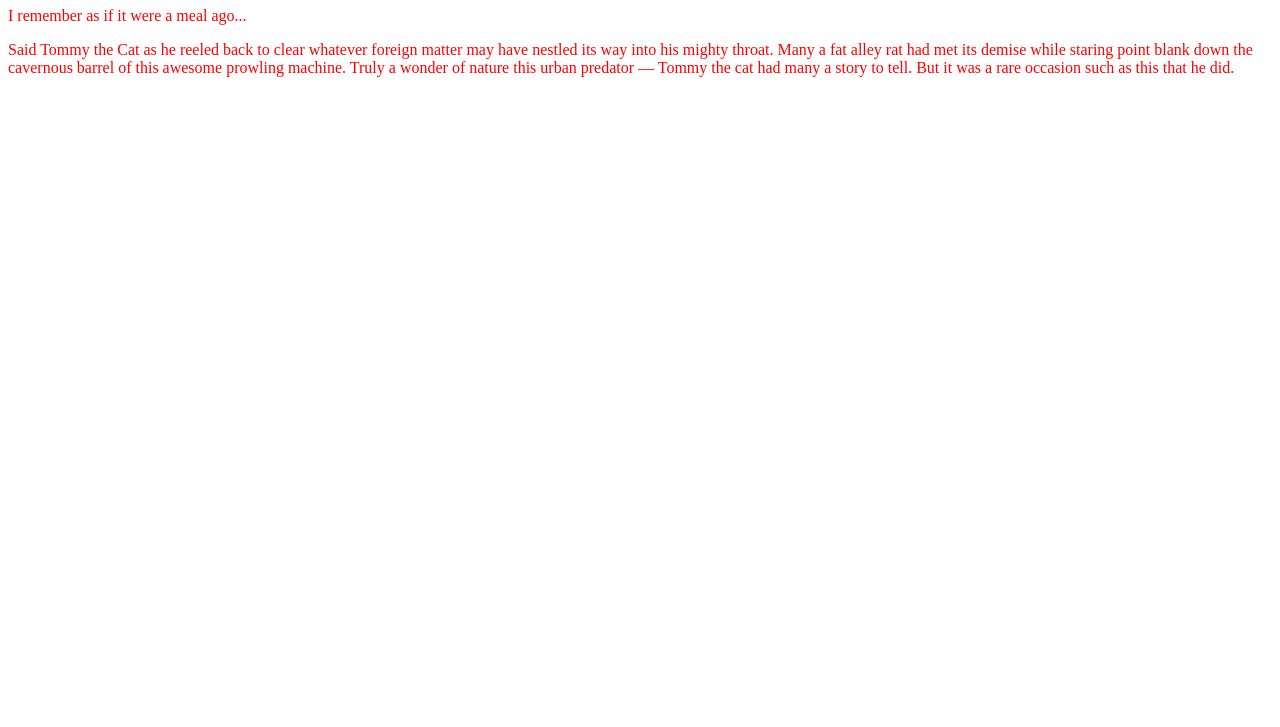
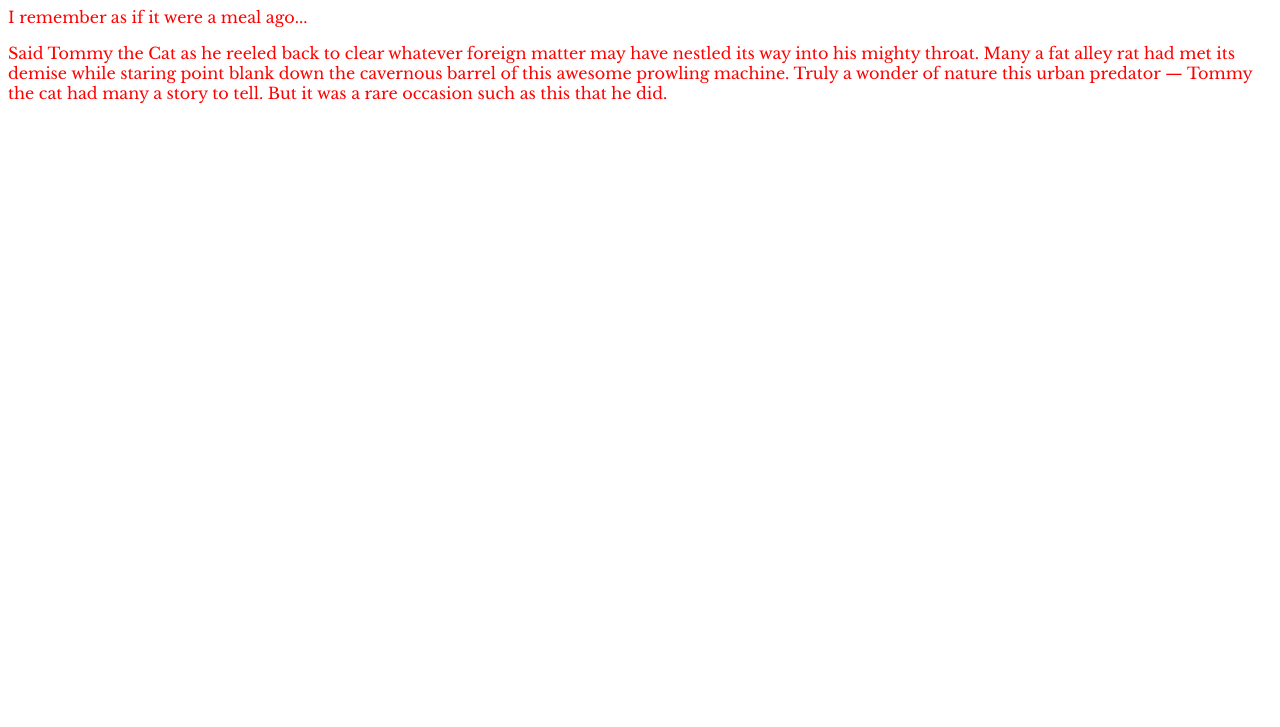
Before and after one commit to sacren/learning-analytics-php, a plain HTML site: page index.html in a window 1280 px wide. Shown: the part 73-800 px from the top of the page. Drawn offline with nearby package versions, Linux system fonts and the light colour scheme.

Commit message:
Add customized font to the paragraph

```diff
--- a/style.css
+++ b/style.css
@@ -1,3 +1,8 @@
+/* Import the beautiful fonts */
+
+@import url('https://fonts.googleapis.com/css?family=Libre+Baskerville');
+
 p {
   color: red;
+  font-family: 'Libre Baskerville', serif;
 }
```
